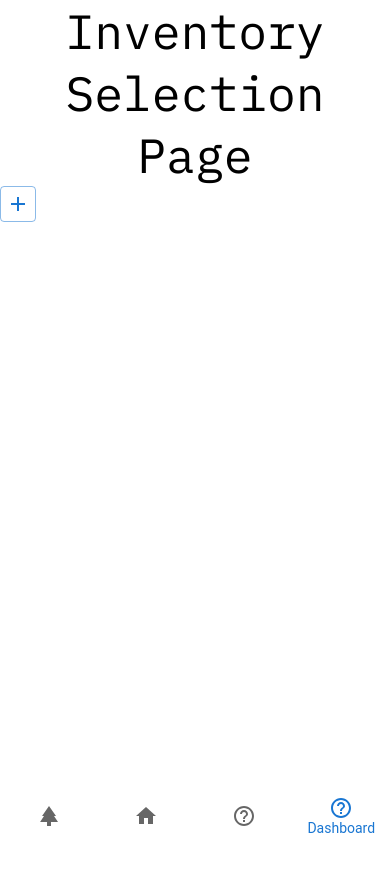
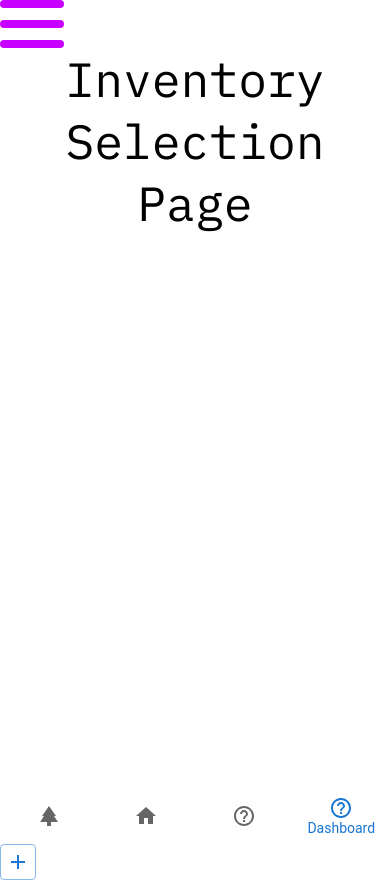
Before and after one commit to RiwajMainali/in.Vintori, a React (Create React App) app: page /dashboard in a window 390 px wide. Before the commit the page ends 844 px from the top, so only its background shows below. Built offline with nearby package versions, Linux system fonts and the light colour scheme.

Commit message:
hamburger button test

```diff
--- /dev/null
+++ b/src/components/Hamburger.css
@@ -0,0 +1,72 @@
+* {
+	margin: 0;
+	box-sizing: border-box;
+}
+
+/* ---------------- Navbar and burger menu ------------------ */
+nav {
+	width: 0%;
+	height: 3em;
+	background-color: rgb(255, 255, 255);
+	display: flex;
+	justify-content: flex-start;
+	padding: 0;
+}
+
+.burger-menu {
+	height: 100%;
+	width: 4em;
+	display: flex;
+	flex-direction: column;
+	align-items: flex-start;
+	justify-content: space-between;
+	cursor: pointer;
+}
+
+.burger-bar {
+	width: 4em;
+	height: 0.5em;
+	background-color: rgb(200, 0, 255);
+	border-radius: 0.5em;
+}
+
+.menu {
+	width: 22%;
+	height: 100vh;
+	background-color: rgb(40, 3, 49);
+	position: absolute;
+	top: 0;
+	z-index: -1;
+}
+
+/* ------------- sliding menu ------------------ */
+.hidden {
+	display: none;
+}
+
+.visible {
+	display: inherit;
+}
+
+/* ----- animations--------- */
+/* clicked */
+.burger-bar.clicked:nth-child(1){
+	transform: rotate(45deg) translate(0.75em, 1.25em);
+	transition: ease-out 0.5s;
+}
+
+.burger-bar.clicked:nth-child(2){
+	transform: scale(0.1);
+	transition: ease-out 0.5s;
+}
+
+.burger-bar.clicked:nth-child(3){
+	transform: rotate(135deg) translate(-0.5em, 1em);
+	transition: ease-out 0.5s;
+}
+
+/* unclicked */
+.burger-bar.unclicked {
+	transform: rotate(0) translate(0);
+	transition: cubic-bezier(0.175, 0.885, 0.32, 1.275) 0.5s;
+}
--- /dev/null
+++ b/src/components/Hamburger.tsx
@@ -0,0 +1,43 @@
+import React, {useState} from "react";
+import './Hamburger.css'
+
+const Hamburger = () => {
+
+    // to change burger classes
+    const [burger_class, setBurgerClass] = useState("burger-bar unclicked")
+    const [menu_class, setMenuClass] = useState("menu hidden")
+    const [isMenuClicked, setIsMenuClicked] = useState(false)
+
+    // toggle burger menu change
+    const updateMenu = () => {
+        if(!isMenuClicked) {
+            setBurgerClass("burger-bar clicked")
+            setMenuClass("menu visible")
+        }
+        else {
+            setBurgerClass("burger-bar unclicked")
+            setMenuClass("menu hidden")
+        }
+        setIsMenuClicked(!isMenuClicked)
+    }
+
+    return(
+        <div style={{width: '100%', height: '100vh'}}>
+            <nav>
+                <div className="burger-menu" onClick={updateMenu}>
+                    <div className={burger_class} ></div>
+                    <div className={burger_class} ></div>
+                    <div className={burger_class} ></div>
+                </div>
+            </nav>
+						<header>
+              <div id="page-title">
+                Inventory Selection Page
+              </div>
+            </header>
+            <div className={menu_class}></div>
+        </div>
+    )
+}
+
+export default Hamburger;
--- a/src/components/NavBar.tsx
+++ b/src/components/NavBar.tsx
@@ -41,6 +41,7 @@ import './NavBar.css';
                 />
             </BottomNavigation>
         </div>
+
     );
 }
 
--- a/src/pages/InventorySelection.tsx
+++ b/src/pages/InventorySelection.tsx
@@ -4,6 +4,7 @@ import Add from '@mui/icons-material/Add';
 
 import NavBar from "../components/NavBar";
 import IconButton from "../components/IconButton";
+import Hamburger from '../components/Hamburger';
 
 const AddCellarForm = (cellarName: string, cellarWidth: number, cellarHeight: number ) => {
     return (
@@ -22,17 +23,19 @@ export default function InventorySelection() {
 
     return (
         <div>
-            <header>
+            <Hamburger />
+            {/*<header>
                 <div id="page-title">
                     Inventory Selection Page
                 </div>
-
-            </header>
+            </header> */}
             <IconButton
                 //onClick={<AddCellarForm />}
                 icon={<Add />}
             />
             <NavBar />
+
         </div>
+
     );
 }
```
